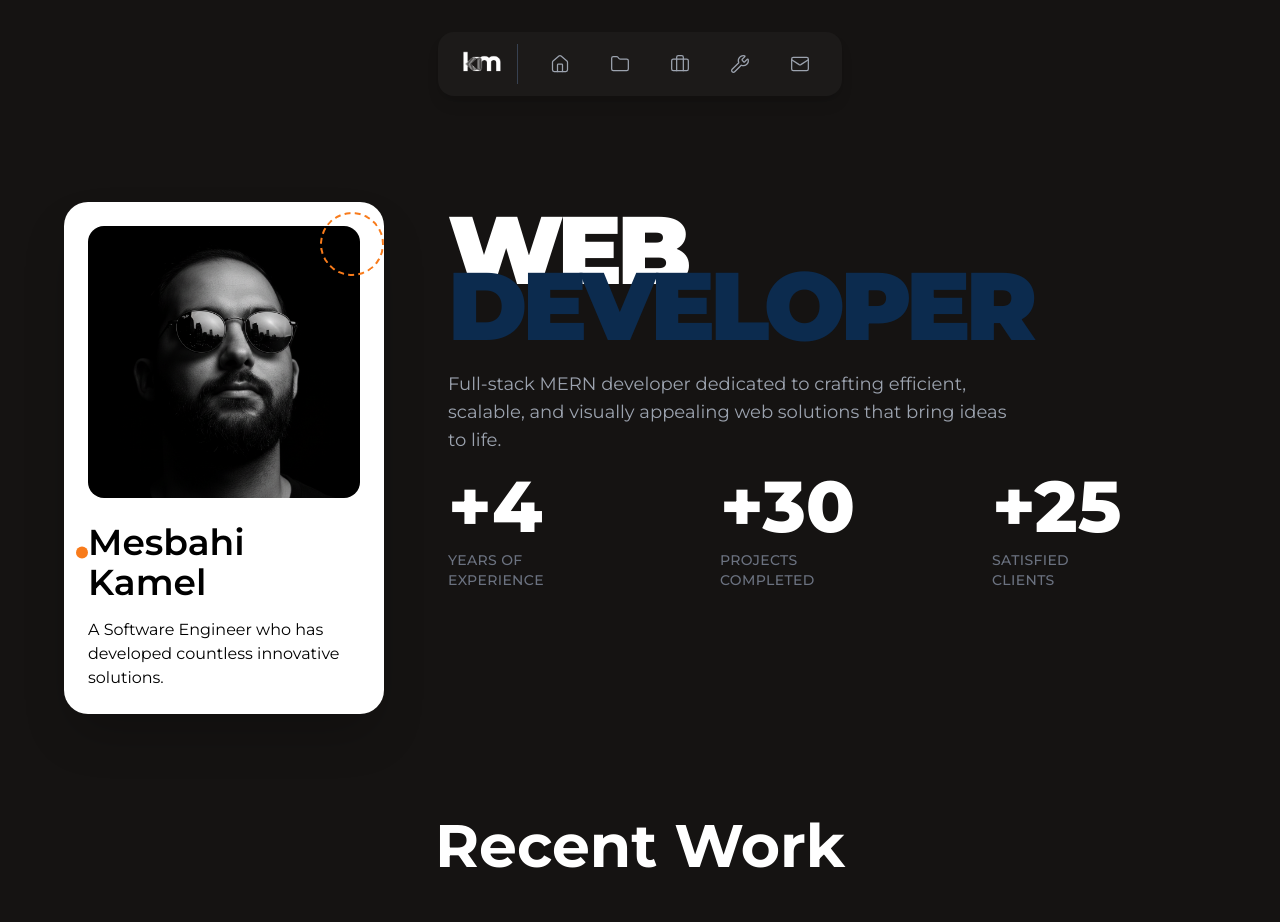
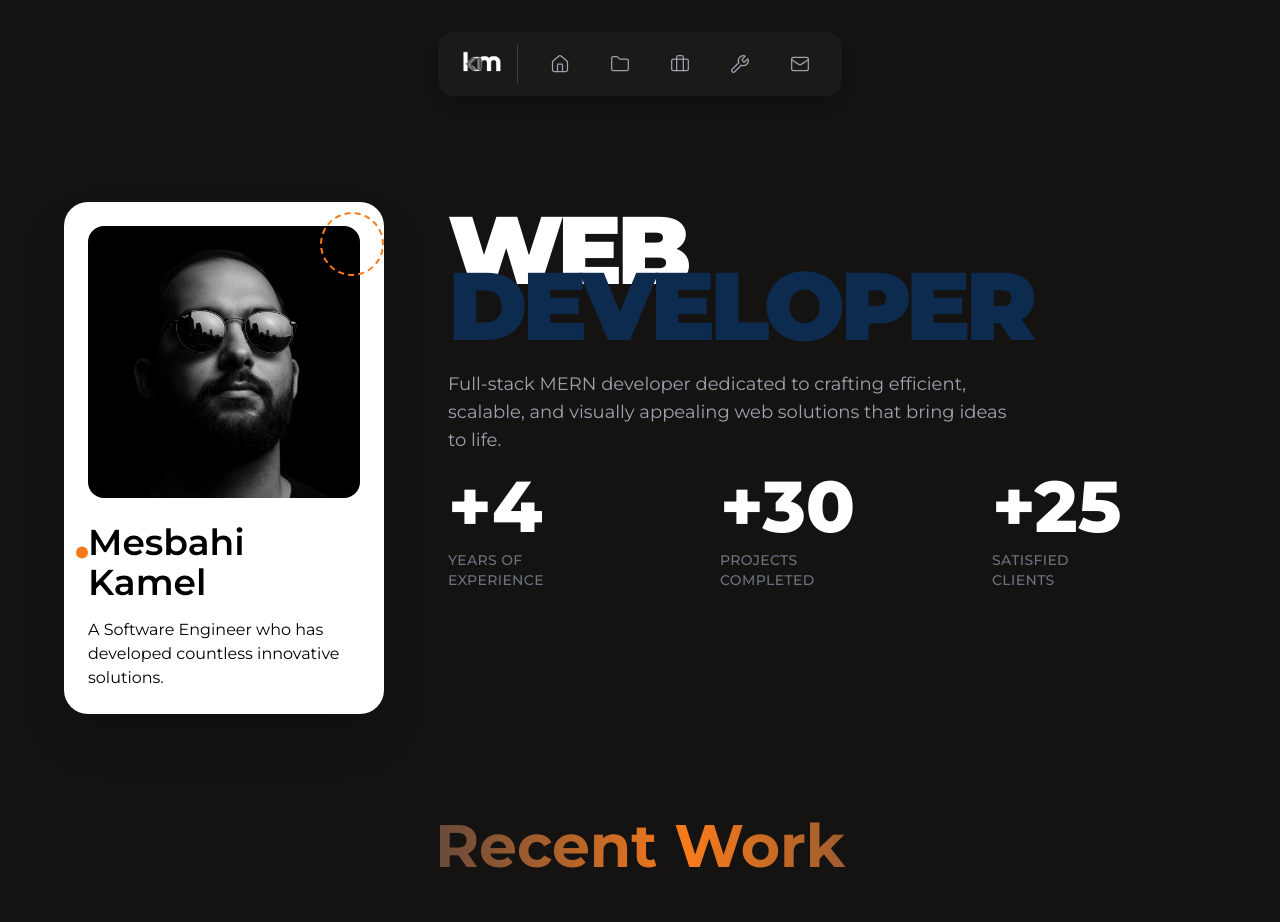
Before and after one commit to KamelMesbahi13/portfolio, a React (Vite) app: page / in a window 1280 px wide. Shown: the top 922 px of the page. Built offline with nearby package versions, Linux system fonts and the light colour scheme; grey boxes are pictures that could not be loaded.

Commit message:
adding my recent work section

```diff
--- a/src/Components/Home/RecentWork/RecentWork.jsx
+++ b/src/Components/Home/RecentWork/RecentWork.jsx
@@ -130,7 +130,9 @@ const RecentWork = () => {
     <div className="min-h-screen mt-12">
       <div className="container py-12 max-w-7xl md:py-16">
         <div className="mb-12 text-center text-white">
-          <h1 className="mb-3 text-4xl font-bold md:text-6xl">Recent Work</h1>
+          <h1 className="mb-3 text-4xl font-bold heading-gradient md:text-6xl">
+            Recent Work
+          </h1>
         </div>
 
         <div className="grid grid-cols-1 gap-5 md:grid-cols-2">
--- a/src/index.css
+++ b/src/index.css
@@ -13,6 +13,23 @@
 
   h6 {
     @apply text-lg font-bold md:text-xl;
+  }
+
+  .heading-gradient {
+    @apply inline-block font-bold text-transparent bg-clip-text;
+    background-image: linear-gradient(90deg, #f87b1b, #0c2b4e, #f87b1b);
+    background-size: 200% auto;
+    animation: gradient-move 10s linear infinite;
+  }
+}
+
+/* animation keyframes */
+@keyframes gradient-move {
+  0% {
+    background-position: 0% center;
+  }
+  100% {
+    background-position: 200% center;
   }
 }
 
```
